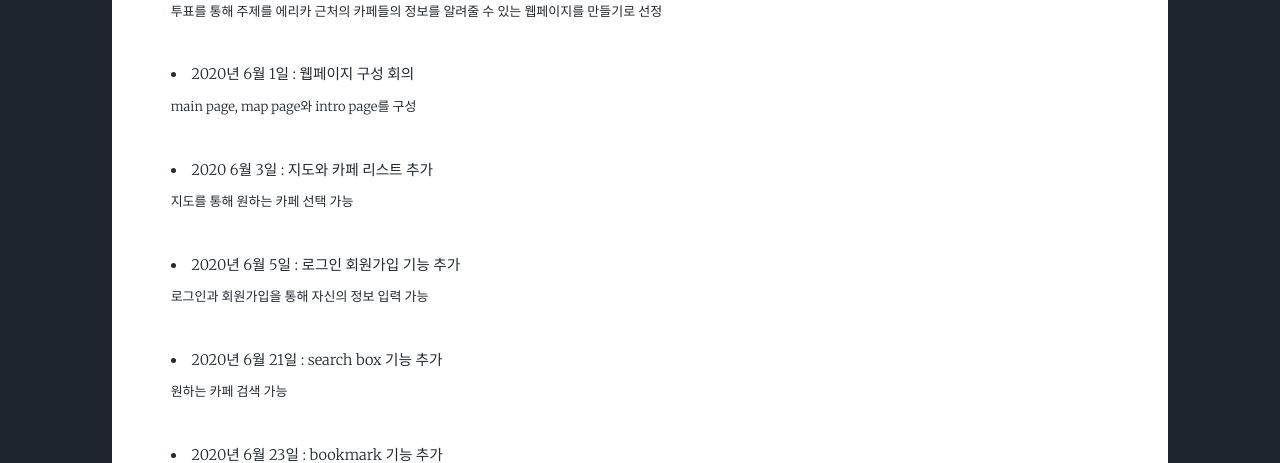
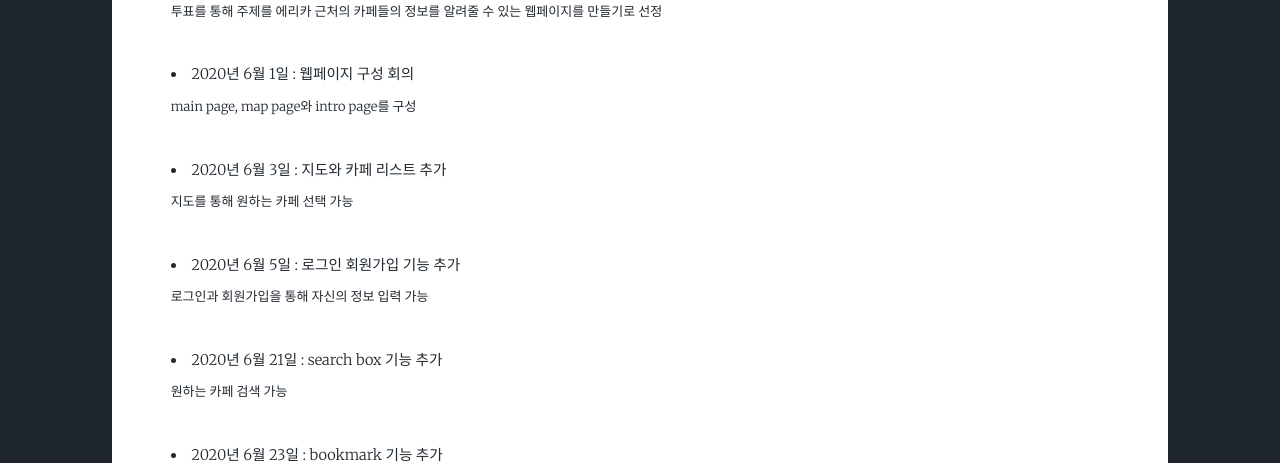
Before and after one commit to jooys130/EricaCafe, a PHP site: page /intro.html in a window 1280 px wide. Shown: the part 801-1264 px from the top of the page. Run offline with PHP 8.4, Linux system fonts and the light colour scheme; some libraries are stand-ins or nearby versions.

Commit message:
trivial modify

```diff
--- a/CafeFinder_aroundERICA/cafe.php
+++ b/CafeFinder_aroundERICA/cafe.php
@@ -82,8 +82,6 @@
 			    mapOption = {
 			        center: new kakao.maps.LatLng(37.298574, 126.836560), // 지도의 중심좌표
 			        level: 4
-			        // center: new kakao.maps.LatLng(37.300701, 126.839197), // 지도의 중심좌표
-			        // level: 2
 			    };
 
 				var map = new kakao.maps.Map(mapContainer, mapOption); // 지도 생성
--- a/CafeFinder_aroundERICA/cafe_list/cafe_13.php
+++ b/CafeFinder_aroundERICA/cafe_list/cafe_13.php
@@ -90,7 +90,7 @@
 						  		</li>
 						  		<li>
 						  			<strong>녹차 라떼
-						  			・・・・・・・・・・・・・・・・・・・・・・・・・・・・・・・・・・・・・・・・・・・・・・・・・・・・・・・・・・・・・・・・・・・・・・・・・・・・・・・・・・・・・・・・・・・・・・・・・・・・・・・・・・・・・・・・・・・・・・・・・・・・・・・・・・・・・・・・・・・・・
+						  			・・・・・・・・・・・・・・・・・・・・・・・・・・・・・・・・・・・・・・・・・・・・・・・・・・・・・・・・・・・・・・・・・・・・・・・・・・・・・・・・・・・・・・・・・・・・・・・・・・・・・・・・・・・・・・・・・・・・・・・・・・・・・・・・・・・・・・・・・・・・
 						  			<div class="price">4,500</div></strong>
 						  		</li>
 						  		<li>
@@ -100,7 +100,7 @@
 						  		</li>
 						  		<li>
 						  			<strong>키위 주스
-						  			・・・・・・・・・・・・・・・・・・・・・・・・・・・・・・・・・・・・・・・・・・・・・・・・・・・・・・・・・・・・・・・・・・・・・・・・・・・・・・・・・・・・・・・・・・・・・・・・・・・・・・・・・・・・・・・・・・・・・・・・・・・・・・・・・・・・・・・・・
+						  			・・・・・・・・・・・・・・・・・・・・・・・・・・・・・・・・・・・・・・・・・・・・・・・・・・・・・・・・・・・・・・・・・・・・・・・・・・・・・・・・・・・・・・・・・・・・・・・・・・・・・・・・・・・・・・・・・・・・・・・・・・・・・・・・・・・・・・・・・・・・
 						  			<div class="price">6,000</div></strong>
 						  		</li>
 						  	</ul>
--- a/CafeFinder_aroundERICA/intro.html
+++ b/CafeFinder_aroundERICA/intro.html
@@ -47,7 +47,7 @@
                         <strong>환영합니다!<br>
                         저희는 바쁜 삶 속에서 에리카 주변의 카페들의 정보를 쉽고 빠르게 얻을 수 있는 웹페이지를 개발할 예정입니다.<br>
                         Application의 이름은 웹페이지의 기능에 맞게 "CAFE FINDER"로 정했습니다. <br>
-                        지도와 검색창을 통해 원하는 위치의 카페를 찾을 수 있고 지도의 마크를 누르면 카페의 정보와 메뉴를 쉽게 볼 수 있습니다.<br>
+                        지도와 검색창을 통해 원하는 카페의 위치를 찾을 수 있고 지도의 마크를 누르면 카페의 정보와 메뉴를 쉽게 볼 수 있습니다.<br>
 	                      더불어 회원가입 후 로그인 시 BOOKMARK를 통해 즐겨 찾는 카페들의 리스트를 볼 수 있습니다.<br>
                         </strong>
                      </p>
@@ -56,7 +56,7 @@
                      <p style = "font-size: small";> 투표를 통해 주제를 에리카 근처의 카페들의 정보를 알려줄 수 있는 웹페이지를 만들기로 선정</p>
                      <li>2020년 6월 1일 : 웹페이지 구성 회의<br></li>
                      <p style = "font-size: small";> main page, map page와 intro page를 구성 </p>
-                     <li>2020 6월 3일 : 지도와 카페 리스트 추가<br>
+                     <li>2020년 6월 3일 : 지도와 카페 리스트 추가<br>
                      <p style = "font-size: small";>지도를 통해 원하는 카페 선택 가능</li>
                      <li>2020년 6월 5일 : 로그인 회원가입 기능 추가</li>
                      <p style = "font-size: small";>로그인과 회원가입을 통해 자신의 정보 입력 가능 </p>
```
Also changed, not shown: 2 other files.
